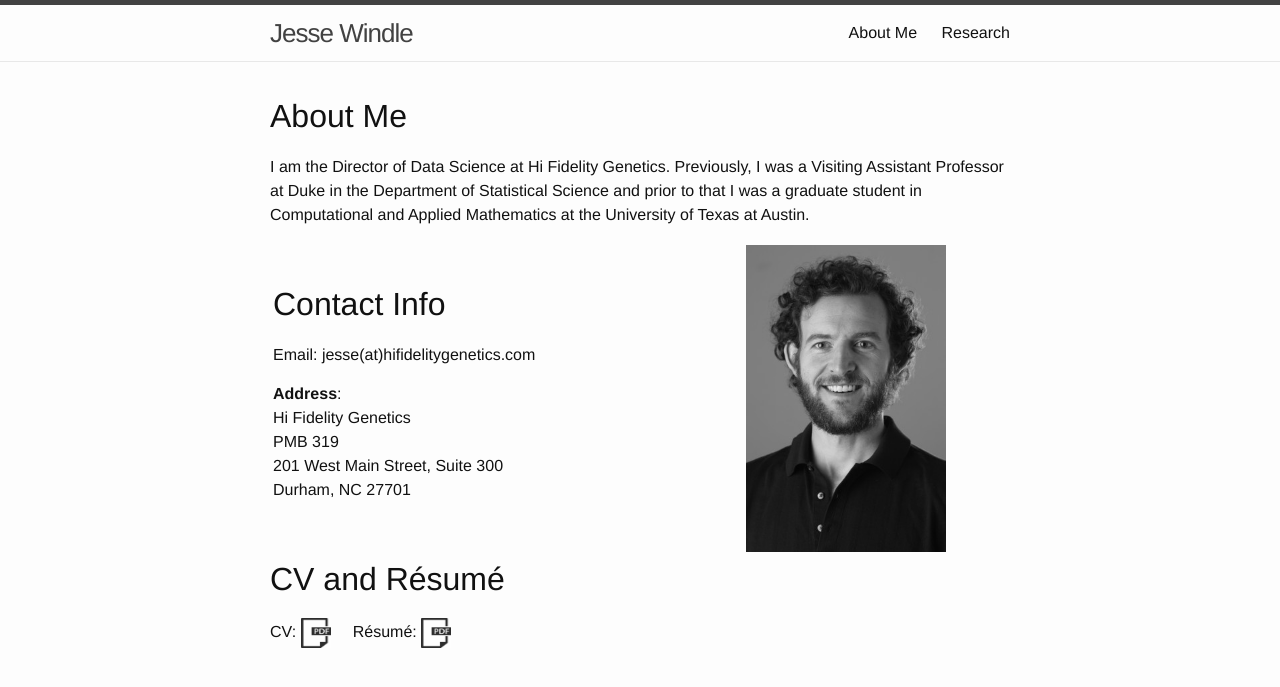
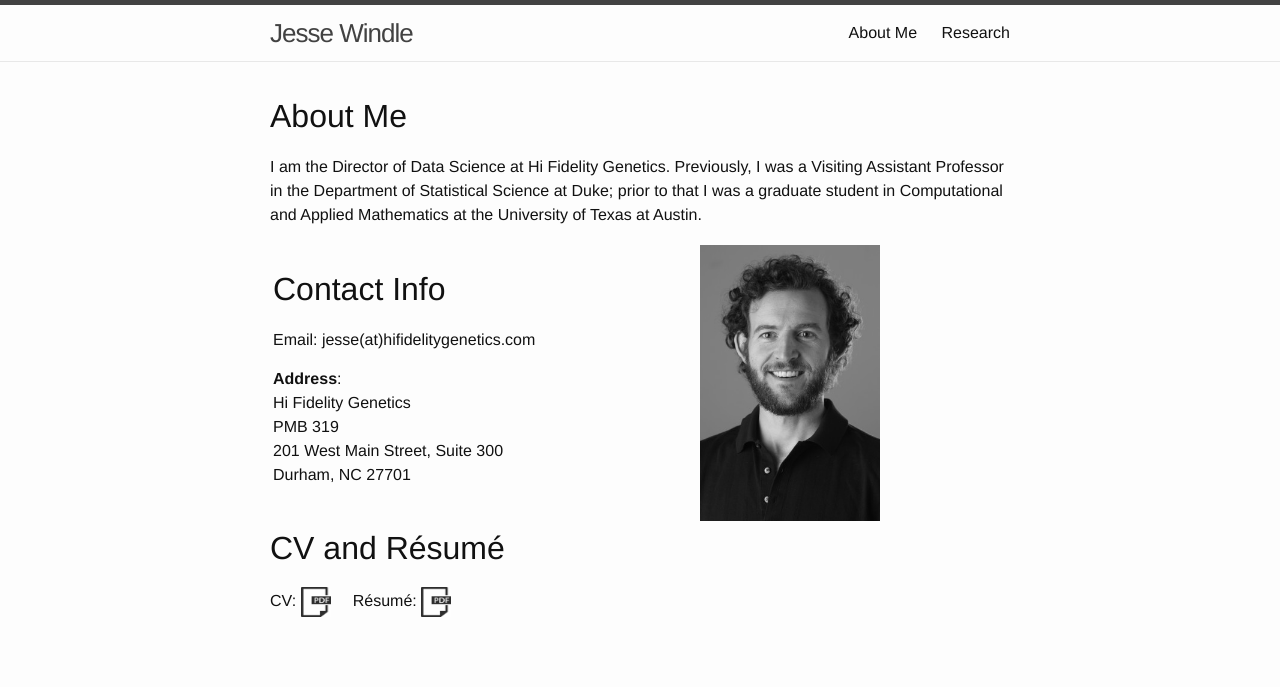
Before and after one commit to jwindle/jwindle.github.io, a Jekyll site: the page built from index.html, in a window 1280 px wide. Shown: the top 687 px of the page. Built offline with Jekyll 4.4.1, drawn with Linux system fonts in a browser that asks for light colours.

Commit message:
Updated aboutme and contact info.

```diff
--- a/_includes/aboutme.html
+++ b/_includes/aboutme.html
@@ -2,7 +2,7 @@
 
 <p>
 I am the Director of Data Science at Hi Fidelity Genetics.  Previously, I was a
-Visiting Assistant Professor at Duke in the Department of Statistical Science
-and prior to that I was a graduate student in Computational and Applied
-Mathematics at the University of Texas at Austin.
+Visiting Assistant Professor in the Department of Statistical Science at Duke;
+prior to that I was a graduate student in Computational and Applied Mathematics
+at the University of Texas at Austin.
 </p>
--- a/_includes/contact.html
+++ b/_includes/contact.html
@@ -20,7 +20,7 @@ Durham, NC 27701<br>
 
 </td>
 <td width="30%">
-      <img width="200px" src="Images/Windle-Final-Gray-2.jpg">
+      <img width="180px" src="Images/Windle-Final-Gray-2.jpg">
 </td>
 </tr>
 </table>
```
